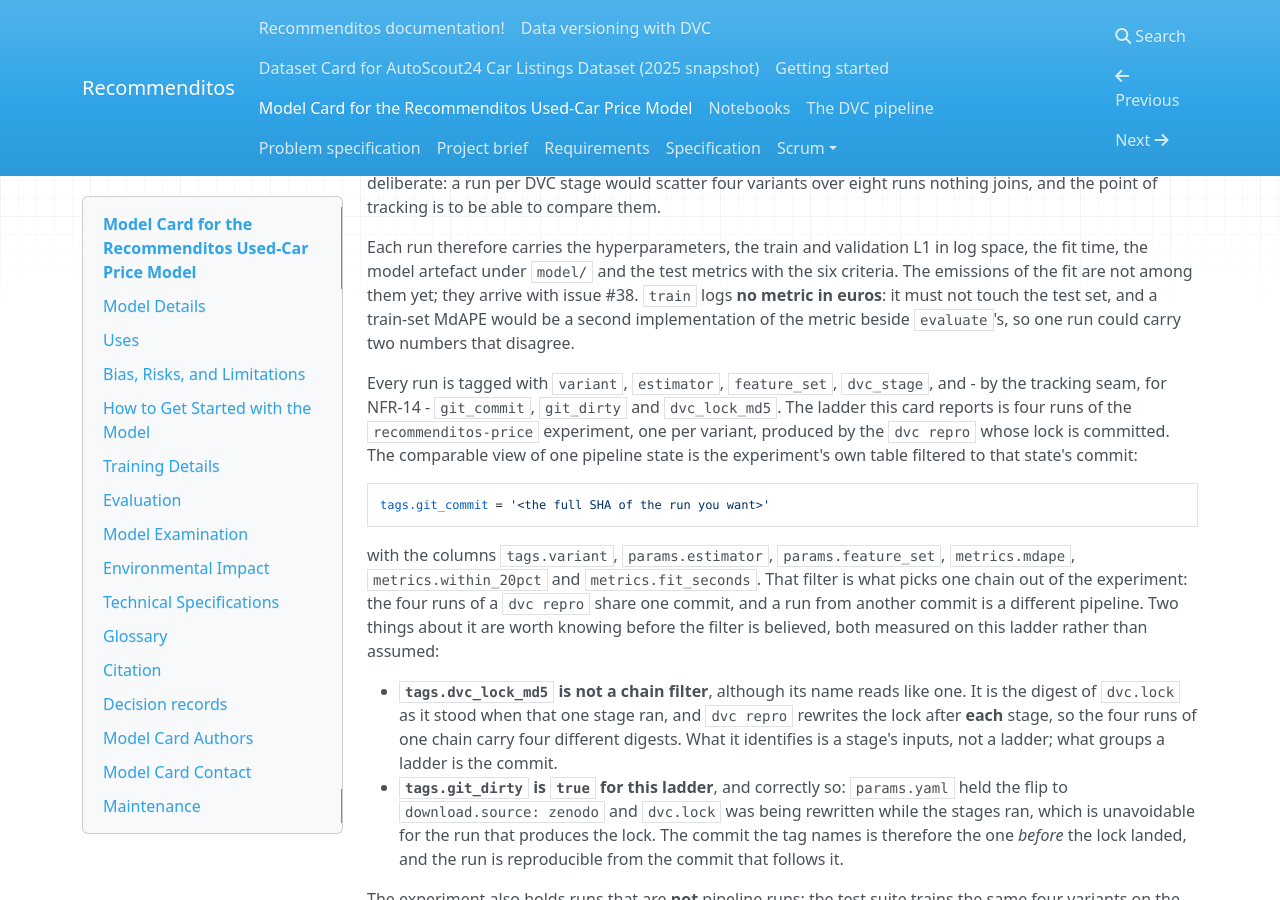
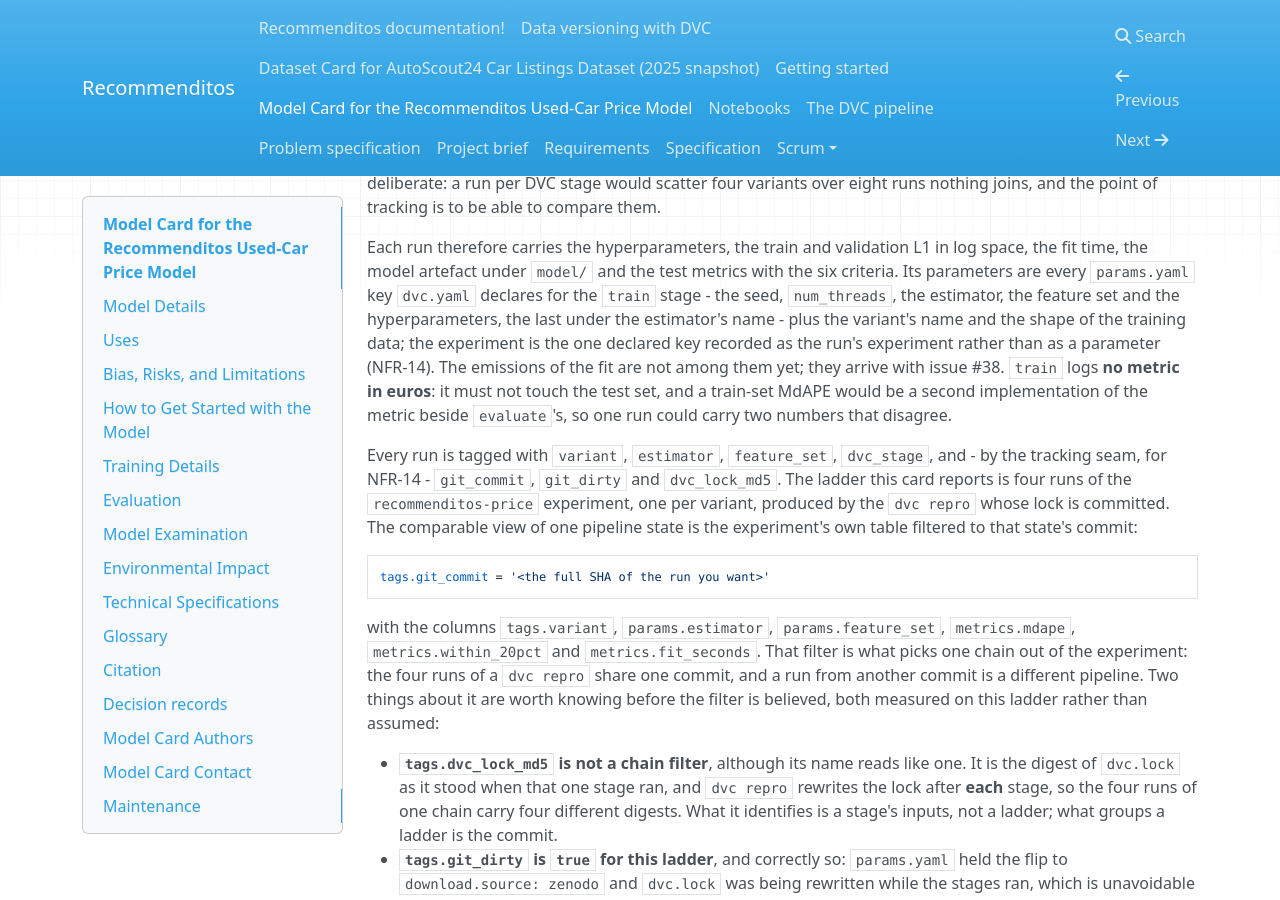
Before and after one commit to mlops-2627q1-mds-upc/MLOPS_Recommenditos, an MkDocs documentation site: the page built from docs/docs/model-card.md, in a window 1280 px wide and 900 px high, scrolled down 10983 px. Built offline with MkDocs 1.6.1, drawn with Linux system fonts in a browser that asks for light colours; nearby versions of some CDN libraries.

Commit message:
docs: record the re-run and the logged parameters

```diff
--- a/docs/docs/model-card.md
+++ b/docs/docs/model-card.md
@@ -374,6 +374,7 @@
 That is deliberate: a run per DVC stage would scatter four variants over eight runs nothing joins, and the point of tracking is to be able to compare them.
 
 Each run therefore carries the hyperparameters, the train and validation L1 in log space, the fit time, the model artefact under `model/` and the test metrics with the six criteria.
+Its parameters are every `params.yaml` key `dvc.yaml` declares for the `train` stage - the seed, `num_threads`, the estimator, the feature set and the hyperparameters, the last under the estimator's name - plus the variant's name and the shape of the training data; the experiment is the one declared key recorded as the run's experiment rather than as a parameter (NFR-14).
 The emissions of the fit are not among them yet; they arrive with issue #38.
 `train` logs **no metric in euros**: it must not touch the test set, and a train-set MdAPE would be a second implementation of the metric beside `evaluate`'s, so one run could carry two numbers that disagree.
 
```
Also changed, not shown: reports/edn.md (+1 -0 lines).
